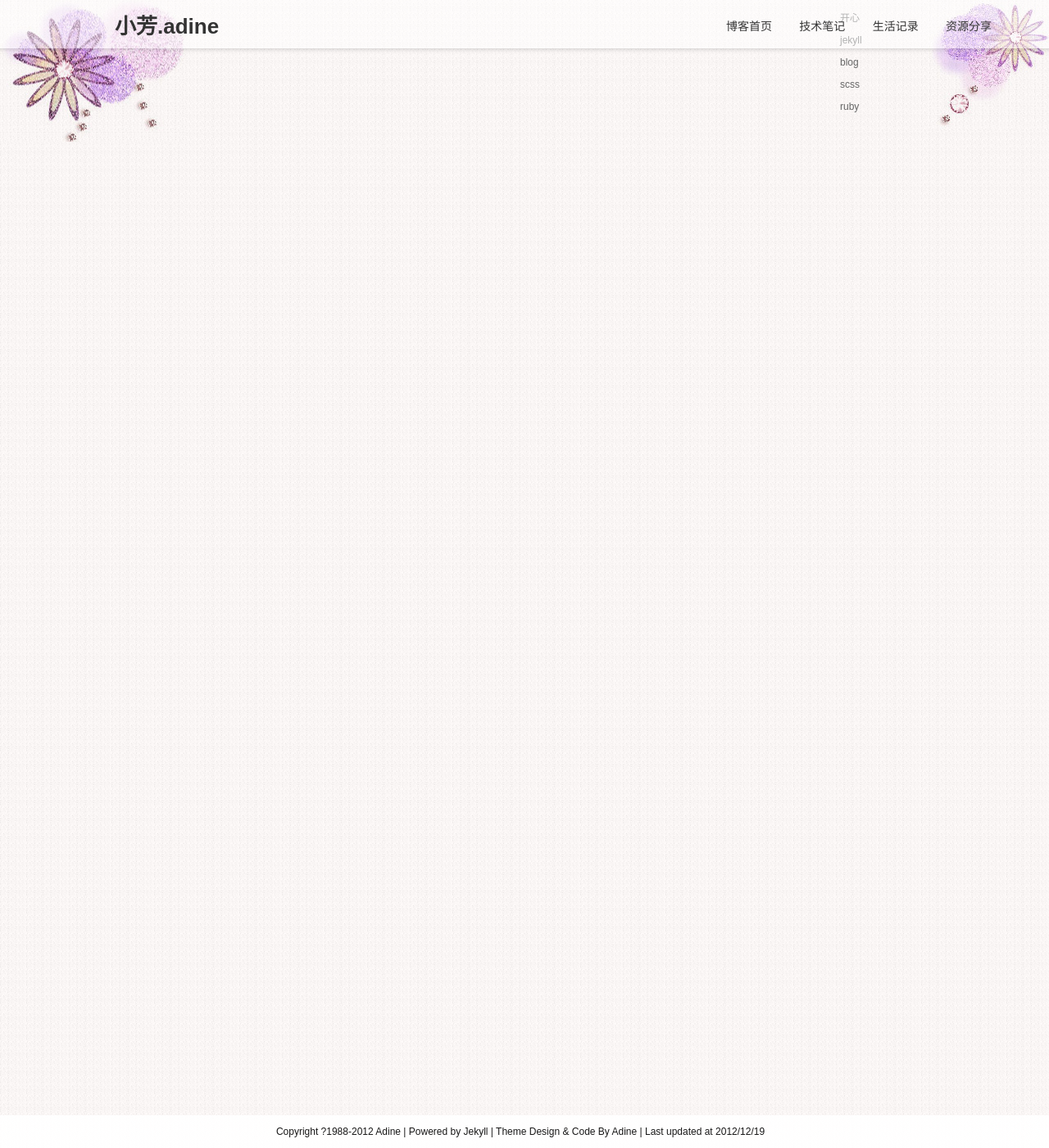
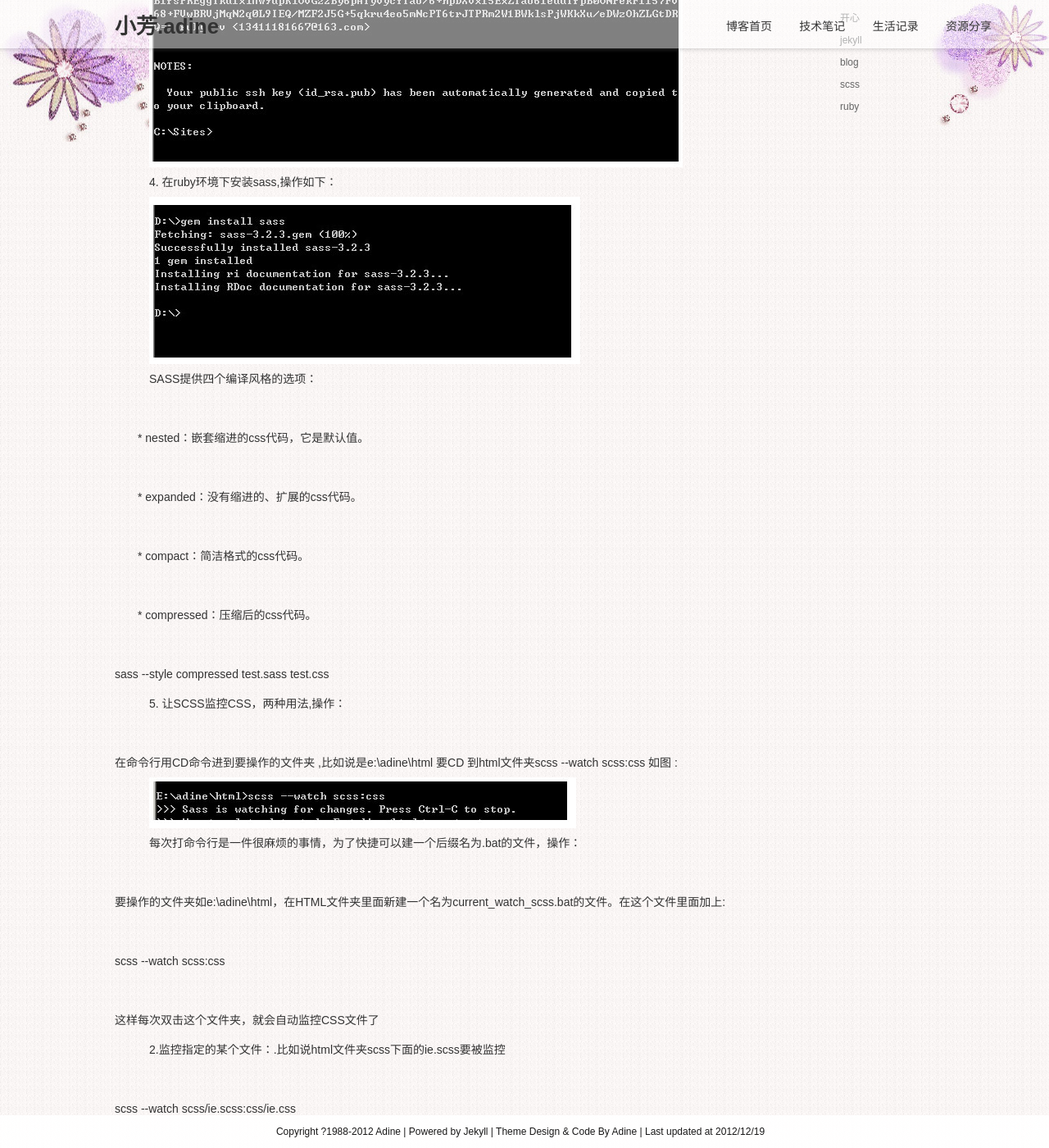
Before and after one commit to adine-zhu/myblog, a Jekyll site: the page built from _posts/2012-12-18-scss.md, in a window 1280 px wide and 1400 px high, scrolled down 695 px. Shown: the whole window at 82% size. Built offline with Jekyll 4.4.1, drawn with Linux system fonts in a browser that asks for light colours; comment, search, counter and statistics services are not loaded; before the commit the page ends 900 px from its top, so only the background shows below that; some of the changed text lies outside the part shown.

Commit message:
update article
update article

```diff
--- a/_posts/2012-12-18-scss.md
+++ b/_posts/2012-12-18-scss.md
@@ -9,5 +9,46 @@ tags: scss ruby jekyll
 
 
 
-1.去<a href="#">http://ruby.taobao.org/</a>下载
+<P>1. 去<a href="#">http://ruby.taobao.org/</a>下载</p>
+
 <img src="/img/r1.jpg" />
+
+<p>2. 安装ruby</p>
+
+<img src="/img/r2.jpg" />
+
+<p>3. 安装成功</p>
+
+<img src="/img/r3.jpg" />
+
+<p>4. 在ruby环境下安装sass,操作如下：</p>
+
+<img src="/img/r4.jpg" />
+
+<p>SASS提供四个编译风格的选项：<br><br>
+
+　　* nested：嵌套缩进的css代码，它是默认值。<br><br>
+
+　　* expanded：没有缩进的、扩展的css代码。<br><br>
+
+　　* compact：简洁格式的css代码。<br><br>
+
+　　* compressed：压缩后的css代码。<br><br>
+	sass --style compressed test.sass test.css</p>
+
+
+<p>5. 让SCSS监控CSS，两种用法,操作：<br><br>
+
+	在命令行用CD命令进到要操作的文件夹  ,比如说是e:\adine\html
+        要CD 到html文件夹scss --watch scss:css 如图 :</p>
+
+<img src="/img/r5.jpg" />
+
+<p>每次打命令行是一件很麻烦的事情，为了快捷可以建一个后缀名为.bat的文件，操作：<br><br>
+    要操作的文件夹如e:\adine\html，在HTML文件夹里面新建一个名为current_watch_scss.bat的文件。在这个文件里面加上:<br><br>
+    scss --watch scss:css <br><br>
+
+这样每次双击这个文件夹，就会自动监控CSS文件了 </p>
+
+<p>2.监控指定的某个文件：.比如说html文件夹scss下面的ie.scss要被监控<br><br>
+scss --watch scss/ie.scss:css/ie.css </p>
```
